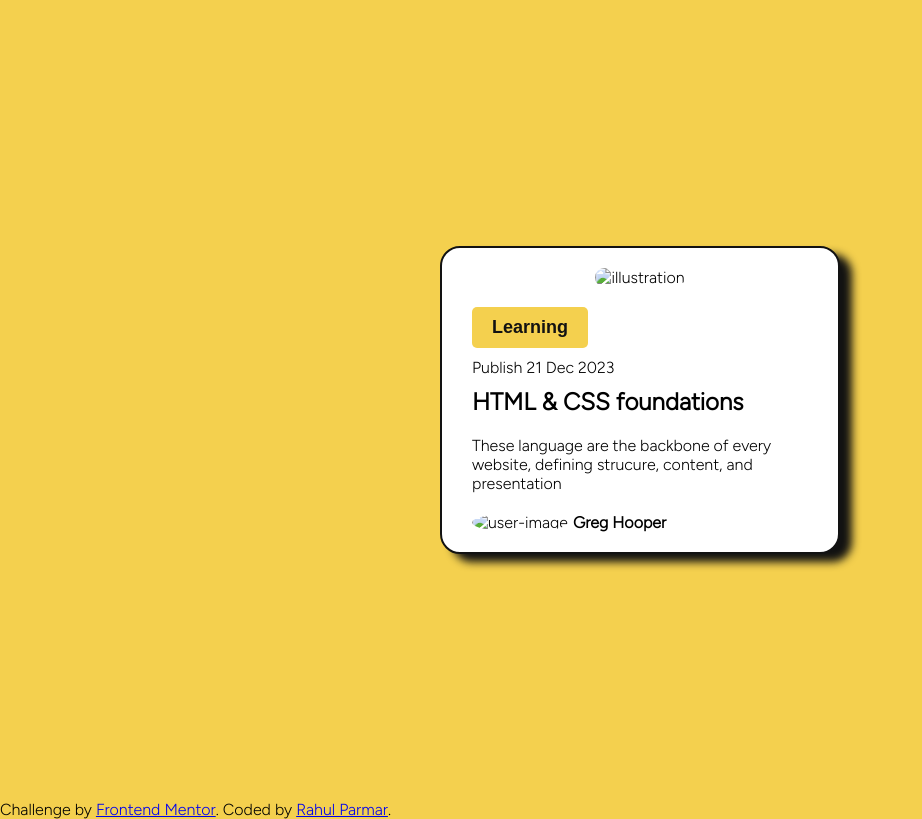
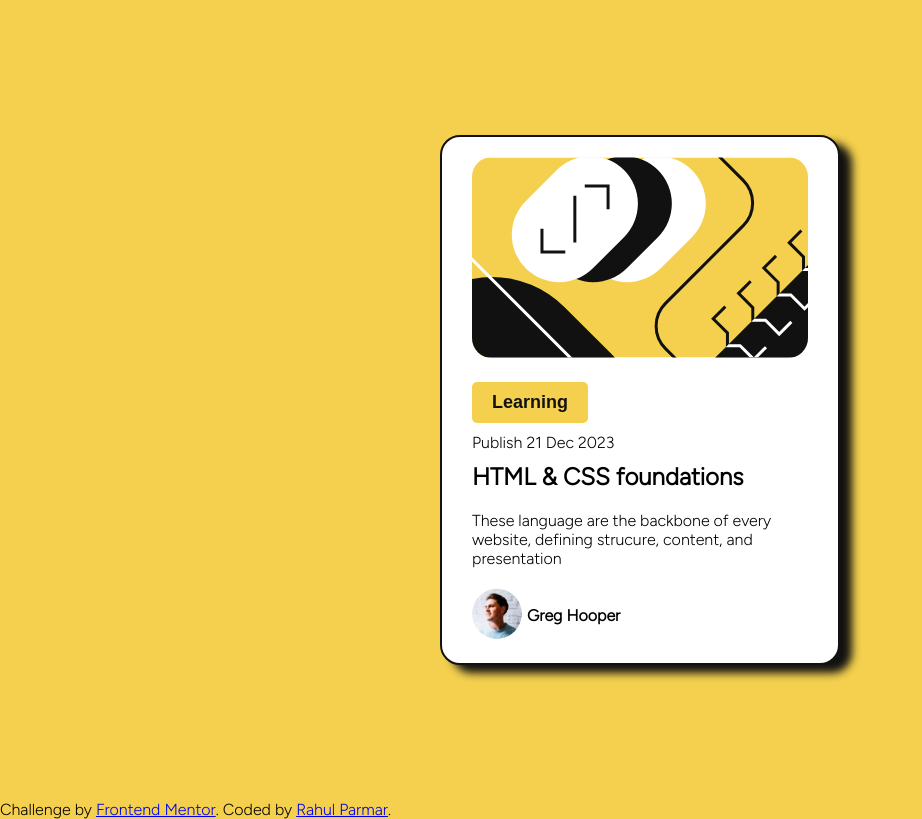
Before and after one commit to ImRahulOfficial/Blog-preview-card, a plain HTML site: page index.html in a window 1280 px wide. Shown: the whole page, without its empty margins (0-922 px from the left). Drawn offline with Linux system fonts and the light colour scheme; the site is published under a folder, as on GitHub Pages, so addresses that start at the root find nothing.

Commit message:
done project 1

```diff
--- a/index.html
+++ b/index.html
@@ -21,7 +21,7 @@
 
       <div class="img">
 
-        <img src="../assets/images/illustration-article.svg" alt="illustration">
+        <img src="./assets/images/illustration-article.svg" alt="illustration">
 
       </div>
 
@@ -36,7 +36,7 @@
       <div class="user">
         <div class="pic">
 
-          <img src="/assets/images/image-avatar.webp" alt="user-image">
+          <img src="./assets/images/image-avatar.webp" alt="user-image">
 
         </div>
 
```
